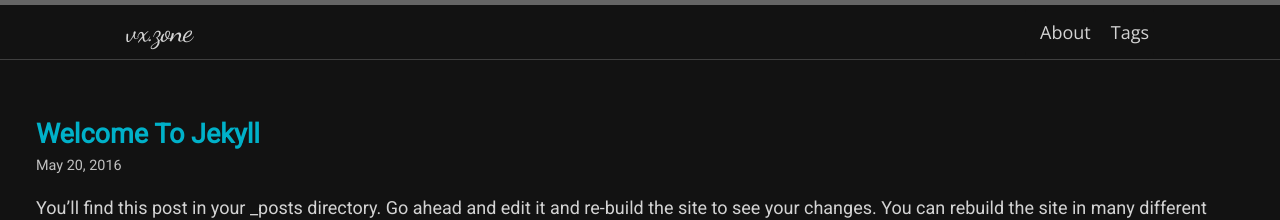
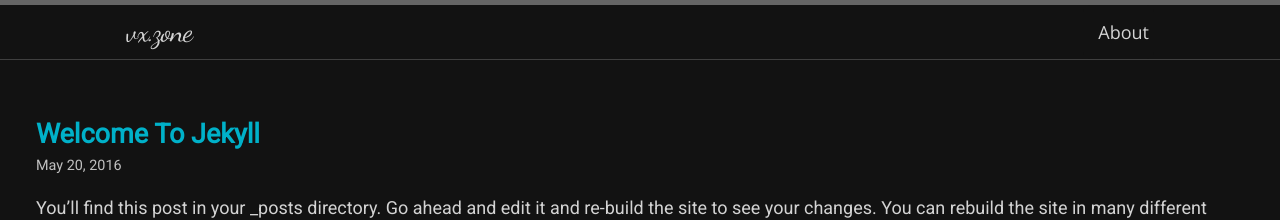
Before and after one commit to vx-zone/vx-zone.github.io, a Jekyll site: the page built from index.html, in a window 1280 px wide. Shown: the top 220 px of the page. Built offline with Jekyll 4.4.1, drawn with Linux system fonts in a browser that asks for light colours; nearby versions of some CDN libraries; some web fonts are replaced; the list of posts is cut into pages by our own code.

Commit message:
Update navigation.yml

```diff
--- a/_data/navigation.yml
+++ b/_data/navigation.yml
@@ -6,5 +6,3 @@
       url: /ahmet/
     - title: ahmet
       url: /ahmet/
-- title: Tags
-  url: /tags/
```
